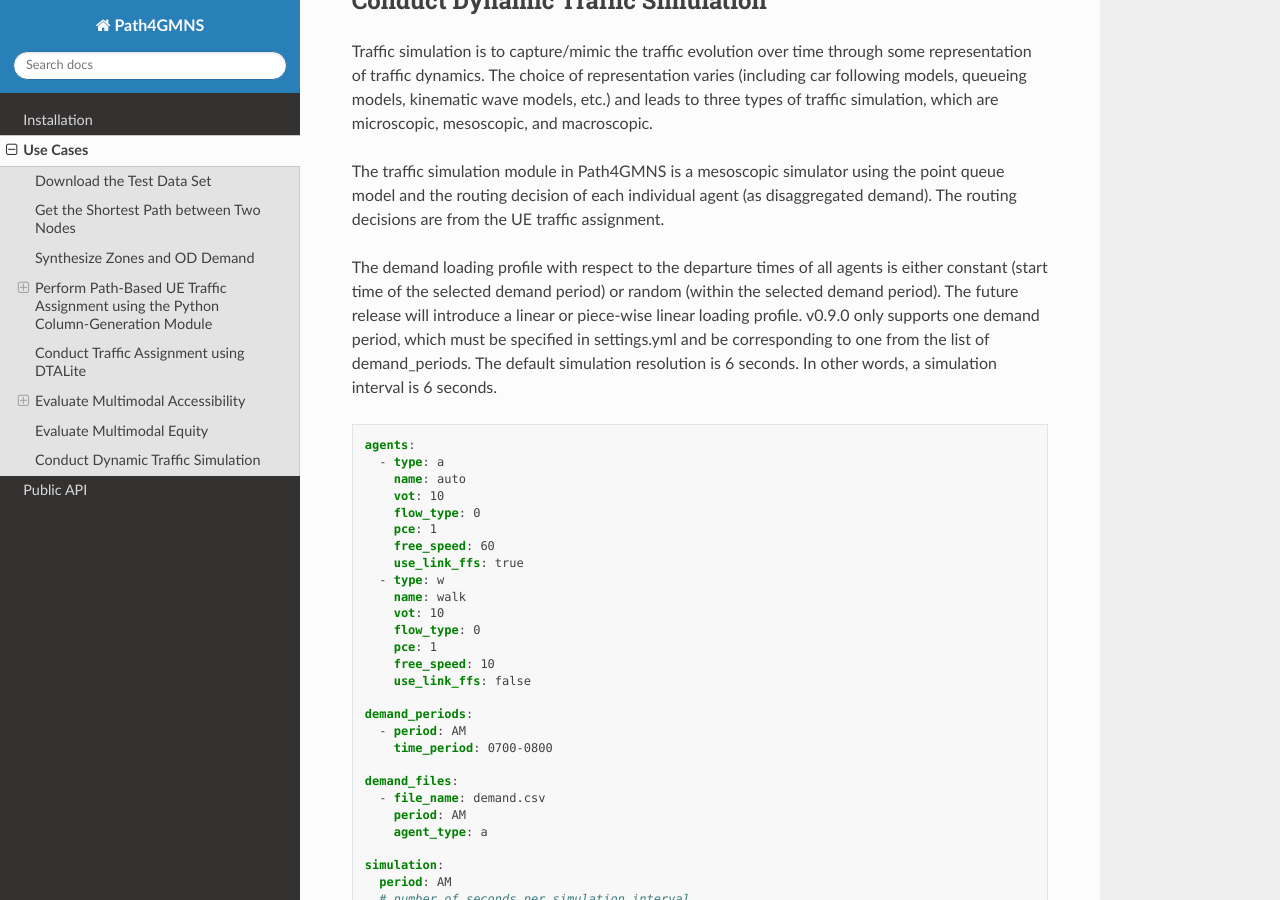
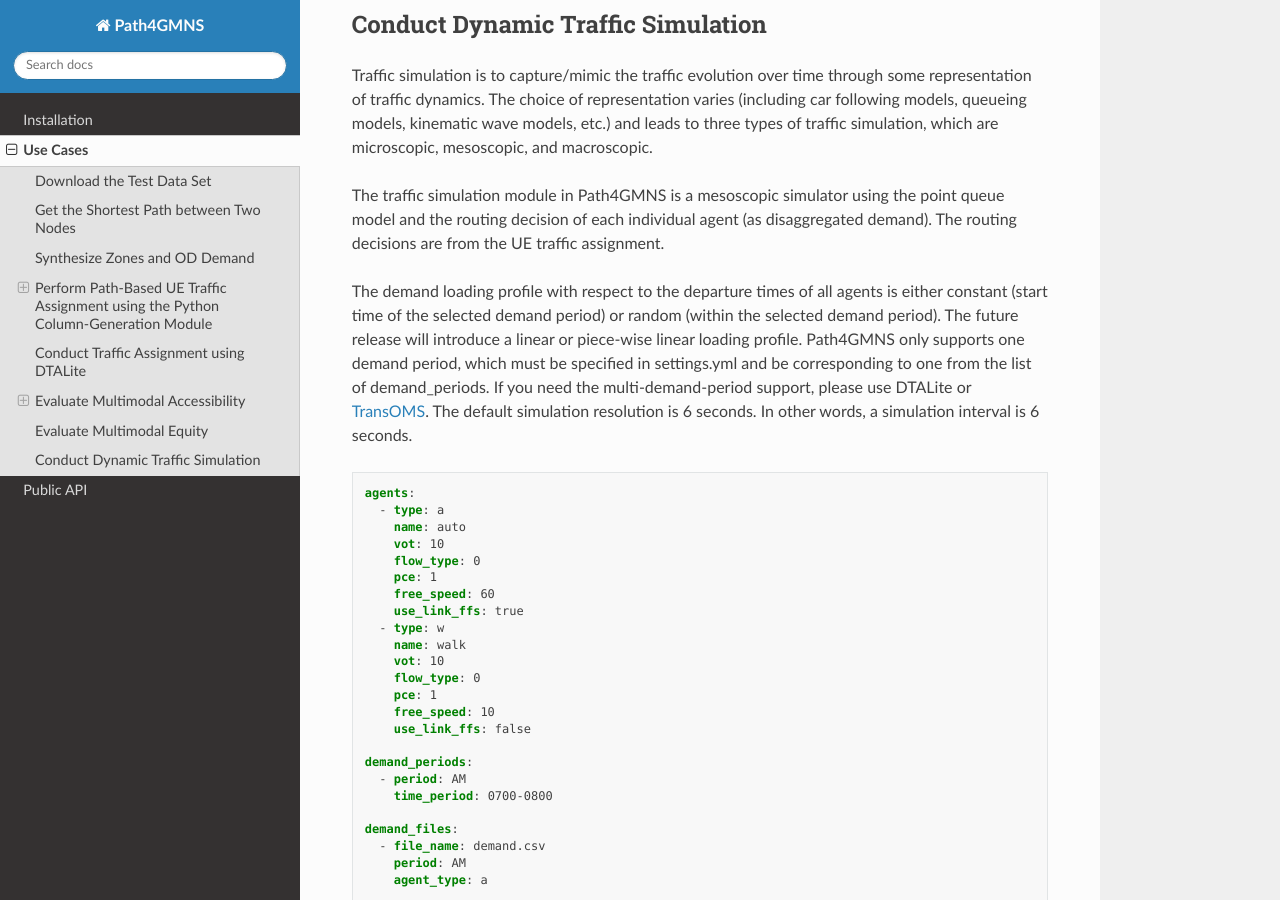
Before and after one commit to jdlph/Path4GMNS, a Sphinx documentation site: the page built from docs/source/usecases.md, in a window 1280 px wide and 900 px high, scrolled down 9915 px. Built offline with Sphinx 7.4.7 and the Read the Docs theme 2.0.0, drawn with Linux system fonts in a browser that asks for light colours; some of the changed text lies outside the part shown.

Commit message:
fix potential issues of calling DTALite
- move setup of _dtalite_engine and _dtalitemm_engine within their
  callers respectively to avoid the execution of DTALite on the initial
  loading of Path4GMNS and generation of the log files;
- remove input_dir from the arg list of _emit_log() but add log_file
  with its default value as 'log_main.txt', update run_DTALite()
  accordingly;
- update README and docs.

````diff
--- a/docs/source/api.rst
+++ b/docs/source/api.rst
@@ -24,6 +24,7 @@
 path4gmns.dtaapi
 ================
 .. autofunction:: path4gmns.dtaapi.perform_network_assignment_DTALite
+.. autofunction:: path4gmns.dtaapi.run_DTALite
 
 
 path4gmns.simulation
--- a/docs/source/conf.py
+++ b/docs/source/conf.py
@@ -26,7 +26,7 @@
 author = 'Dr. Peiheng Li and Dr. Xuesong (Simon) Zhou'
 
 # The full version, including alpha/beta/rc tags
-release = 'v0.9.6'
+release = 'v0.9.7'
 
 
 # -- General configuration ---------------------------------------------------
--- a/docs/source/usecases.md
+++ b/docs/source/usecases.md
@@ -160,7 +160,7 @@
 
 ### In Case of Special Events
 
-A special event often comes with capacity reduction over affected links, which is now supported in v0.8.4. You can introduce one special event for each demand period in settings.yml as below.
+A special event often comes with capacity reduction over affected links, which is now supported in v0.8.4 or higher. You can introduce one special event for each demand period in settings.yml as below.
 
 ```yaml
 demand_periods:
@@ -407,7 +407,7 @@
 
 The traffic simulation module in Path4GMNS is a mesoscopic simulator using the point queue model and the routing decision of each individual agent (as disaggregated demand). The routing decisions are from the UE traffic assignment.
 
-The demand loading profile with respect to the departure times of all agents is either constant (start time of the selected demand period) or random (within the selected demand period). The future release will introduce a linear or piece-wise linear loading profile. v0.9.0 only supports one demand period, which must be specified in settings.yml and be corresponding to one from the list of demand_periods. The default simulation resolution is 6 seconds. In other words, a simulation interval is 6 seconds.
+The demand loading profile with respect to the departure times of all agents is either constant (start time of the selected demand period) or random (within the selected demand period). The future release will introduce a linear or piece-wise linear loading profile. Path4GMNS only supports one demand period, which must be specified in settings.yml and be corresponding to one from the list of demand_periods. If you need the multi-demand-period support, please use DTALite or [TransOMS](https://github.com/jdlph/TransOMS). The default simulation resolution is 6 seconds. In other words, a simulation interval is 6 seconds.
 
 ```yaml
 agents:
````
Also changed, not shown: README.md (+14 -12 lines), docs/source/installation.rst (+6 -6 lines), 1 other file.
